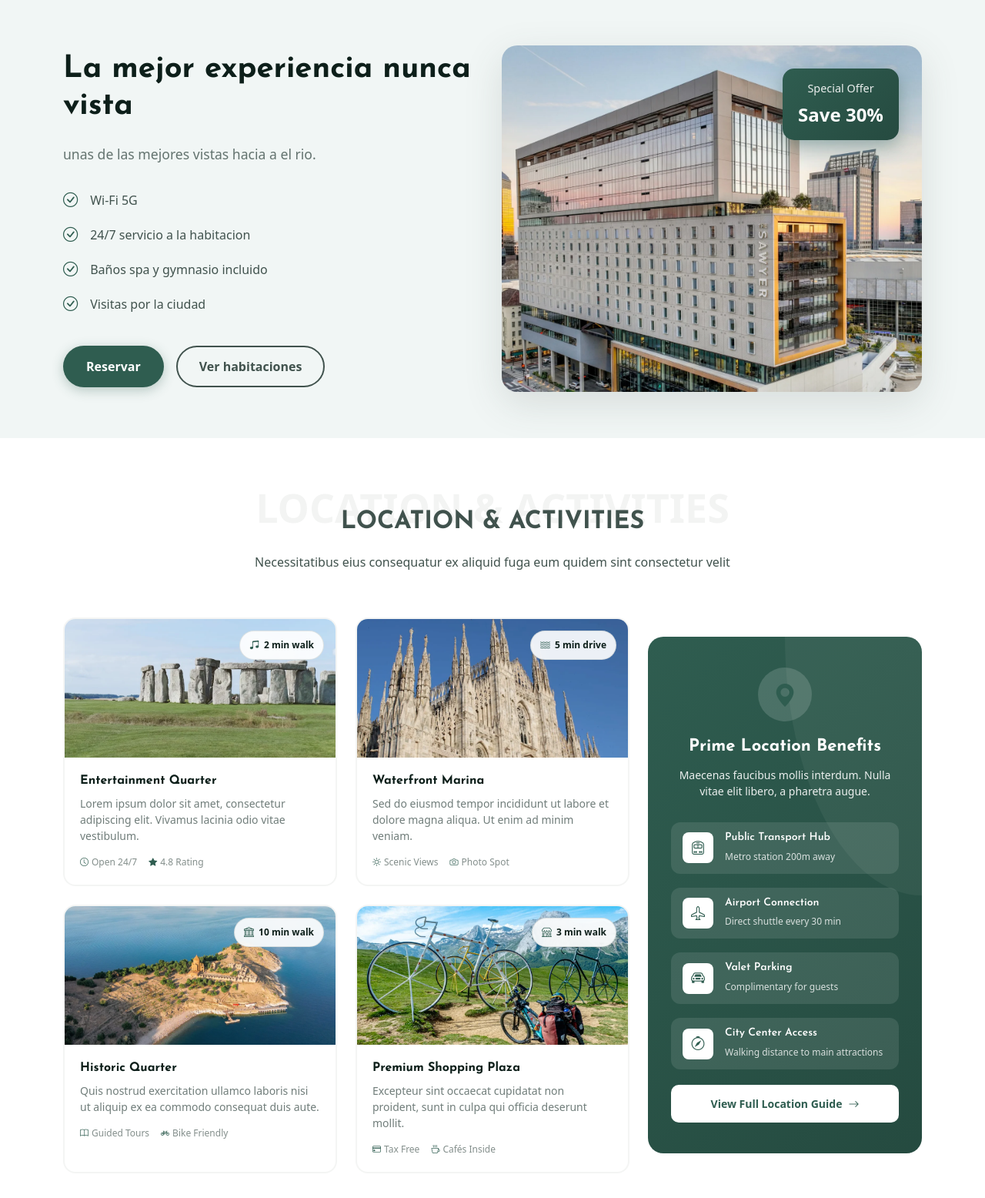
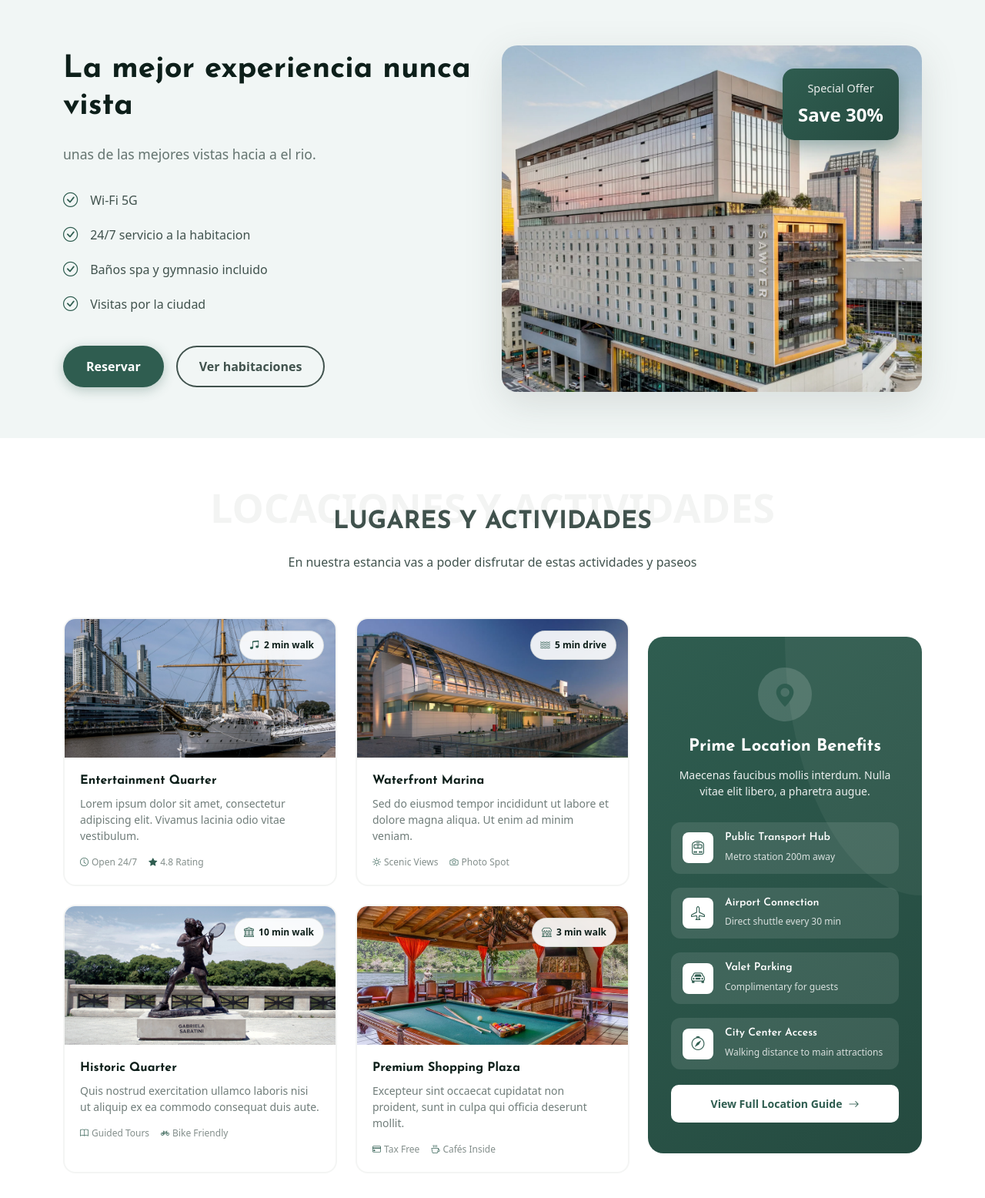
Before and after one commit to ValentinSomoza/Grupo-IDS-TP2, a Flask app: page / in a window 1280 px wide. Shown: the part 4186-5742 px from the top of the page at 77% size. Run offline with Flask 3, Linux system fonts and the light colour scheme; some libraries are stand-ins or nearby versions.

Commit message:
#22: Agrego imágenes con sus respectivos url_for en la sección de localidades y actividades que sean acorde a la estancia

```diff
--- a/Frontend/templates/index.html
+++ b/Frontend/templates/index.html
@@ -644,9 +644,9 @@
 
       <!-- Section Title -->
       <div class="container section-title" data-aos="fade-up">
-        <span class="description-title">Location &amp; Activities</span>
-        <h2>Location &amp; Activities</h2>
-        <p>Necessitatibus eius consequatur ex aliquid fuga eum quidem sint consectetur velit</p>
+        <span class="description-title">Locaciones y Actividades  </span>
+        <h2>Lugares y Actividades</h2>
+        <p>En nuestra estancia vas a poder disfrutar de estas actividades y paseos</p>
       </div><!-- End Section Title -->
 
       <div class="container" data-aos="fade-up" data-aos-delay="100">
@@ -657,8 +657,8 @@
               <div class="col-md-6" data-aos="zoom-in" data-aos-delay="200">
                 <div class="area-highlight">
                   <div class="area-image-wrapper">
-                    <img src="{{ url_for('static', filename='img/hotel/location-3.webp') }} " alt="Entertainment District" class="img-fluid">
-                    <div class="area-badge">
+                    <img src="{{ url_for('static', filename='img/hotel/fragatasarmiento.jpg') }}" alt="Entertainment District" class="img-fluid">
+                      <div class="area-badge">
                       <i class="bi bi-music-note-beamed"></i>
                       <span>2 min walk</span>
                     </div>
@@ -677,7 +677,7 @@
               <div class="col-md-6" data-aos="zoom-in" data-aos-delay="300">
                 <div class="area-highlight">
                   <div class="area-image-wrapper">
-                    <img src="{{ url_for('static', filename='img/hotel/location-6.webp') }} " alt="Waterfront Marina" class="img-fluid">
+                    <img src="{{ url_for('static', filename='img/hotel/museofortabat.jpg') }}" alt="Entertainment District" class="img-fluid">
                     <div class="area-badge">
                       <i class="bi bi-water"></i>
                       <span>5 min drive</span>
@@ -697,7 +697,7 @@
               <div class="col-md-6" data-aos="zoom-in" data-aos-delay="400">
                 <div class="area-highlight">
                   <div class="area-image-wrapper">
-                    <img src="{{ url_for('static', filename='img/hotel/location-8.webp') }} " alt="Historic Quarter" class="img-fluid">
+                    <img src="{{ url_for('static', filename='img/hotel/Paseodelagloria.jpg') }}" alt="Entertainment District" class="img-fluid">
                     <div class="area-badge">
                       <i class="bi bi-bank"></i>
                       <span>10 min walk</span>
@@ -717,7 +717,7 @@
               <div class="col-md-6" data-aos="zoom-in" data-aos-delay="500">
                 <div class="area-highlight">
                   <div class="area-image-wrapper">
-                    <img src="{{ url_for('static', filename='img/hotel/location-4.webp') }} " alt="Shopping Plaza" class="img-fluid">
+                    <img src="{{ url_for('static', filename='img/hotel/saladejuegos.jpg') }}" alt="Entertainment District" class="img-fluid">
                     <div class="area-badge">
                       <i class="bi bi-shop"></i>
                       <span>3 min walk</span>
```
Also changed, not shown: Frontend/static/img/hotel/Paseodelagloria.jpg (added), Frontend/static/img/hotel/fragatasarmiento.jpg (added), Frontend/static/img/hotel/location-3.webp (deleted), Frontend/static/img/hotel/location-4.webp (deleted), Frontend/static/img/hotel/location-6.webp (deleted), Frontend/static/img/hotel/location-8.webp (deleted), Frontend/static/img/hotel/museofortabat.jpg (added), Frontend/static/img/hotel/saladejuegos.jpg (added).
